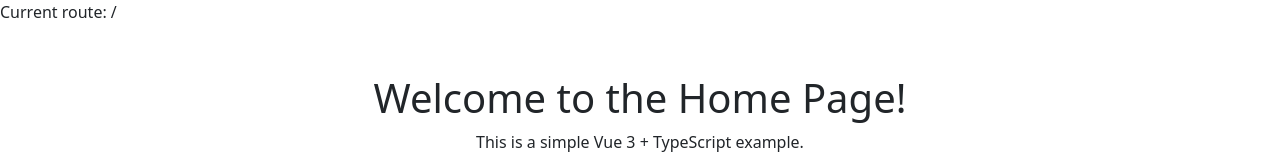
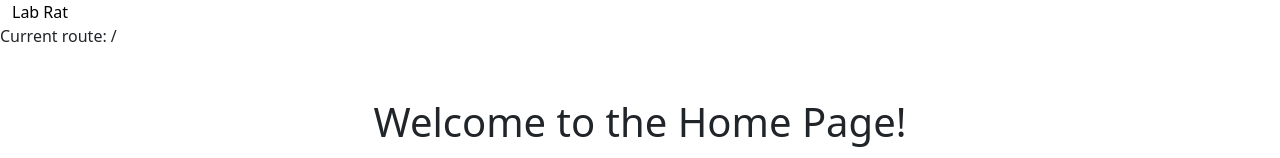
Before and after one commit to BebopBamf/labrat-web, a Vue app: page / in a window 1280 px wide. Shown: the top 158 px of the page. Built offline with nearby package versions, Linux system fonts and the light colour scheme.

Commit message:
feat(navbar): added initial navbar for home screen

```diff
--- a/src/App.vue
+++ b/src/App.vue
@@ -1,6 +1,10 @@
-<script lang="ts" setup></script>
+<script lang="ts" setup>
+import HeaderNav from '@components/nav/header-nav.vue';
+</script>
 
 <template>
+    <header-nav />
+
     <p>Current route: {{ $route.fullPath }}</p>
 
     <main>
--- /dev/null
+++ b/src/components/nav/header-nav.vue
@@ -0,0 +1,14 @@
+<script lang="ts" setup></script>
+
+<template>
+    <header class="container-fluid d-flex">
+        <a
+            href="/"
+            class="justify-content-center link-body-emphasis text-decoration-none fs-6"
+        >
+            Lab Rat
+        </a>
+    </header>
+</template>
+
+<style scoped></style>
```
